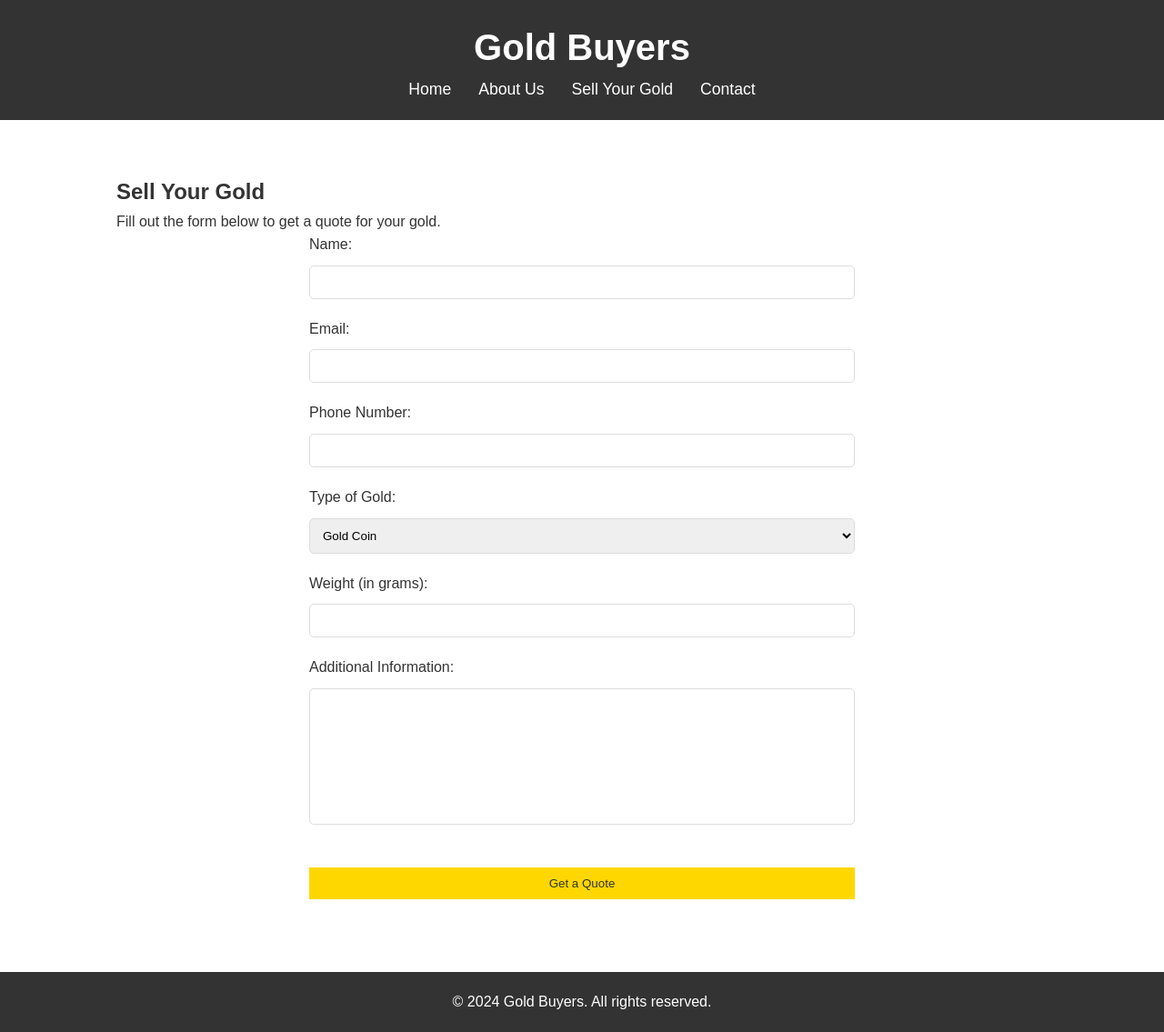
After one commit to Aadhi06/gold, a PHP site: page /webuygold.html in a window 1280 px wide. The commit adds this page. Shown: the whole page at 91% size. Run offline with PHP 8.4, Linux system fonts and the light colour scheme.

Commit message:
updated 17th

```diff
--- a/styless.css
+++ b/assets/css/styless.css
@@ -141,3 +141,71 @@ form textarea {
     height: 150px;
     resize: none;
 }
+/* Add your existing CSS and include styles for the new elements below */
+
+#hero {
+    background: url('../images/gold-bg.jpg') no-repeat center center/cover;
+    color: #fff;
+    text-align: center;
+    padding: 100px 0;
+}
+
+#why-us {
+    background: #f7f7f7;
+    padding: 60px 0;
+}
+
+.features {
+    display: flex;
+    justify-content: space-around;
+}
+
+.feature {
+    text-align: center;
+    width: 30%;
+}
+
+#sell-gold {
+    background: #fff;
+    padding: 60px 0;
+}
+
+form {
+    width: 100%;
+    max-width: 600px;
+    margin: auto;
+}
+
+form .form-group {
+    margin-bottom: 20px;
+}
+
+form input, form select, form textarea {
+    width: 100%;
+    padding: 10px;
+    margin-top: 5px;
+    border: 1px solid #ddd;
+    border-radius: 5px;
+}
+
+form button {
+    background: #ffd700;
+    color: #333;
+    border: none;
+    padding: 10px 20px;
+    cursor: pointer;
+    width: 100%;
+    margin-top: 20px;
+}
+
+#requests table {
+    width: 100%;
+    border-collapse: collapse;
+    margin-top: 20px;
+}
+
+#requests table th, #requests table td {
+    padding: 10px;
+    border: 1px solid #ddd;
+    text-align: left;
+}
--- a/script.js
+++ b/assets/js/script.js
@@ -2,3 +2,6 @@ document.getElementById('contactForm').addEventListener('submit', function(event
     event.preventDefault();
     alert('Thank you for contacting us! We will get back to you soon.');
 });
+
+
+});
--- /dev/null
+++ b/webuygold.html
@@ -0,0 +1,68 @@
+<!DOCTYPE html>
+<html lang="en">
+<head>
+    <meta charset="UTF-8">
+    <meta name="viewport" content="width=device-width, initial-scale=1.0">
+    <title>Sell Your Gold | Gold Buyers</title>
+    <link rel="stylesheet" href="assets/css/styless.css">
+</head>
+<body>
+    <header>
+        <div class="container">
+            <h1>Gold Buyers</h1>
+            <nav>
+                <ul>
+                    <li><a href="index.html">Home</a></li>
+                    <li><a href="about.html">About Us</a></li>
+                    <li><a href="we-buy-gold.html">Sell Your Gold</a></li>
+                    <li><a href="#contact">Contact</a></li>
+                </ul>
+            </nav>
+        </div>
+    </header>
+
+    <section id="sell-gold">
+        <div class="container">
+            <h2>Sell Your Gold</h2>
+            <p>Fill out the form below to get a quote for your gold.</p>
+            <form id="sellGoldForm" action="process_form.php" method="post">
+                <div class="form-group">
+                    <label for="name">Name:</label>
+                    <input type="text" id="name" name="name" required>
+                </div>
+                <div class="form-group">
+                    <label for="email">Email:</label>
+                    <input type="email" id="email" name="email" required>
+                </div>
+                <div class="form-group">
+                    <label for="phone">Phone Number:</label>
+                    <input type="tel" id="phone" name="phone" required>
+                </div>
+                <div class="form-group">
+                    <label for="goldType">Type of Gold:</label>
+                    <select id="goldType" name="goldType" required>
+                        <option value="coin">Gold Coin</option>
+                        <option value="bar">Gold Bar</option>
+                        <option value="jewelry">Jewelry</option>
+                    </select>
+                </div>
+                <div class="form-group">
+                    <label for="weight">Weight (in grams):</label>
+                    <input type="number" id="weight" name="weight" required>
+                </div>
+                <div class="form-group">
+                    <label for="message">Additional Information:</label>
+                    <textarea id="message" name="message"></textarea>
+                </div>
+                <button type="submit" class="btn">Get a Quote</button>
+            </form>
+        </div>
+    </section>
+
+    <footer>
+        <div class="container">
+            <p>&copy; 2024 Gold Buyers. All rights reserved.</p>
+        </div>
+    </footer>
+</body>
+</html>
```
Also changed, not shown: admin/index.php (added, +83 -0 lines), db.sql (added, +14 -0 lines), index.html (+30 -40 lines), process_form.php (added, +43 -0 lines).
